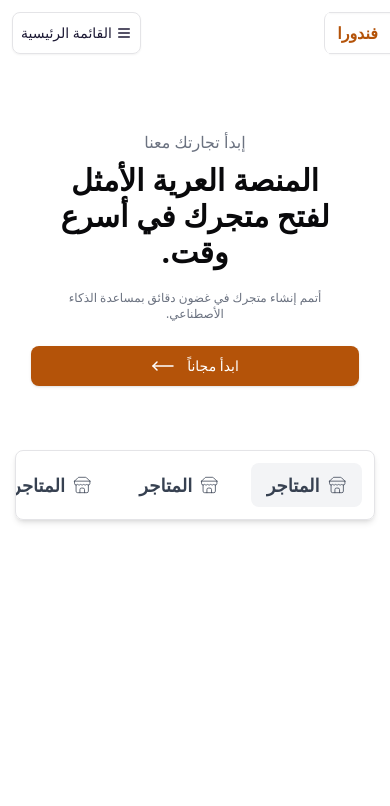
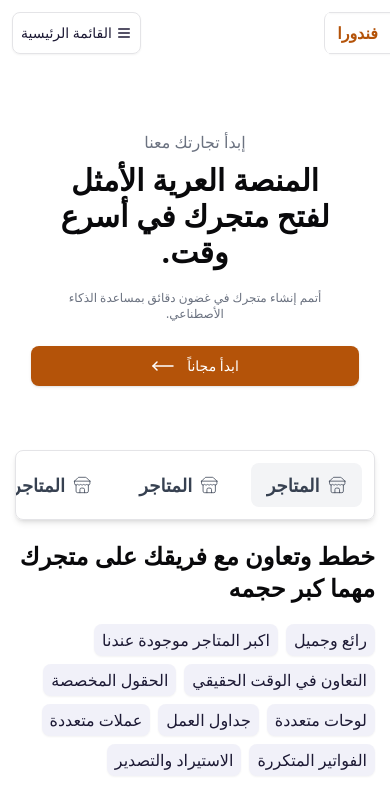
Before and after one commit to abuquack/e-vendora, a React (Vite) app in the folder frontend/: page / in a window 390 px wide. Shown: the top 806 px of the page. Built offline with nearby package versions, Linux system fonts and the light colour scheme.

Commit message:
feat(landing): Mobile landing page is done

```diff
--- a/frontend/src/components/main-page/Landing.tsx
+++ b/frontend/src/components/main-page/Landing.tsx
@@ -1,5 +1,6 @@
 import Hero from './Hero'
 import LandingTabs from './LandingTabs'
+import TabsFeatures from './TabsFeatures'
 
 function Landing() {
 
@@ -8,8 +9,8 @@ function Landing() {
       <Hero />
       <div className='flex flex-col'>
         <LandingTabs />
-        <div></div>
-        <div></div>
+        <TabsFeatures />
+        <div><img src="https://s3.eu-west-2.amazonaws.com/blog.plutio.com/tasks_task_views_swticher_4904d1286e.png" alt="vendora" className="my-8 -scale-x-100 shadow-sm" /></div>
       </div>
     </div>
   )
--- /dev/null
+++ b/frontend/src/components/main-page/TabsFeatures.tsx
@@ -0,0 +1,50 @@
+
+function TabsFeatures() {
+  const tabsFeatures = [
+    {
+      feat: 'رائع وجميل',
+    },
+    {
+      feat: 'اكبر المتاجر موجودة عندنا',
+    },
+    {
+      feat: 'التعاون في الوقت الحقيقي',
+    },
+    {
+      feat: 'الحقول المخصصة',
+    },
+    {
+      feat: 'لوحات متعددة',
+    },
+    {
+      feat: 'جداول العمل',
+    },
+    {
+      feat: 'عملات متعددة',
+    },
+    {
+      feat: 'الفواتير المتكررة',
+    },
+    {
+      feat: 'الاستيراد والتصدير',
+    },
+  ]
+  return (
+    <div className="flex flex-col">
+      <h1 className="font-bold text-2xl my-5 text-right">خطط وتعاون مع فريقك على متجرك مهما كبر حجمه</h1>
+      <div>
+        <ul className="flex flex-wrap gap-2">
+          {
+            tabsFeatures.map((tab, id) => {
+              return (
+                <li key={id} className="bg-bgGray rounded-lg py-1 px-2 text-font shadow-sm">{tab.feat}</li>
+              )
+            })
+          }
+        </ul>
+      </div>
+    </div>
+  )
+}
+
+export default TabsFeatures
--- a/frontend/tailwind.config.js
+++ b/frontend/tailwind.config.js
@@ -19,6 +19,7 @@ export default {
         border: "#DBDBDB",
         font: "#1c1934",
         hoverFont: "#f3f4f6",
+        bgGray: "#f1f1f9",
         background: "hsl(var(--background))",
         foreground: "hsl(var(--foreground))",
         card: {
```
